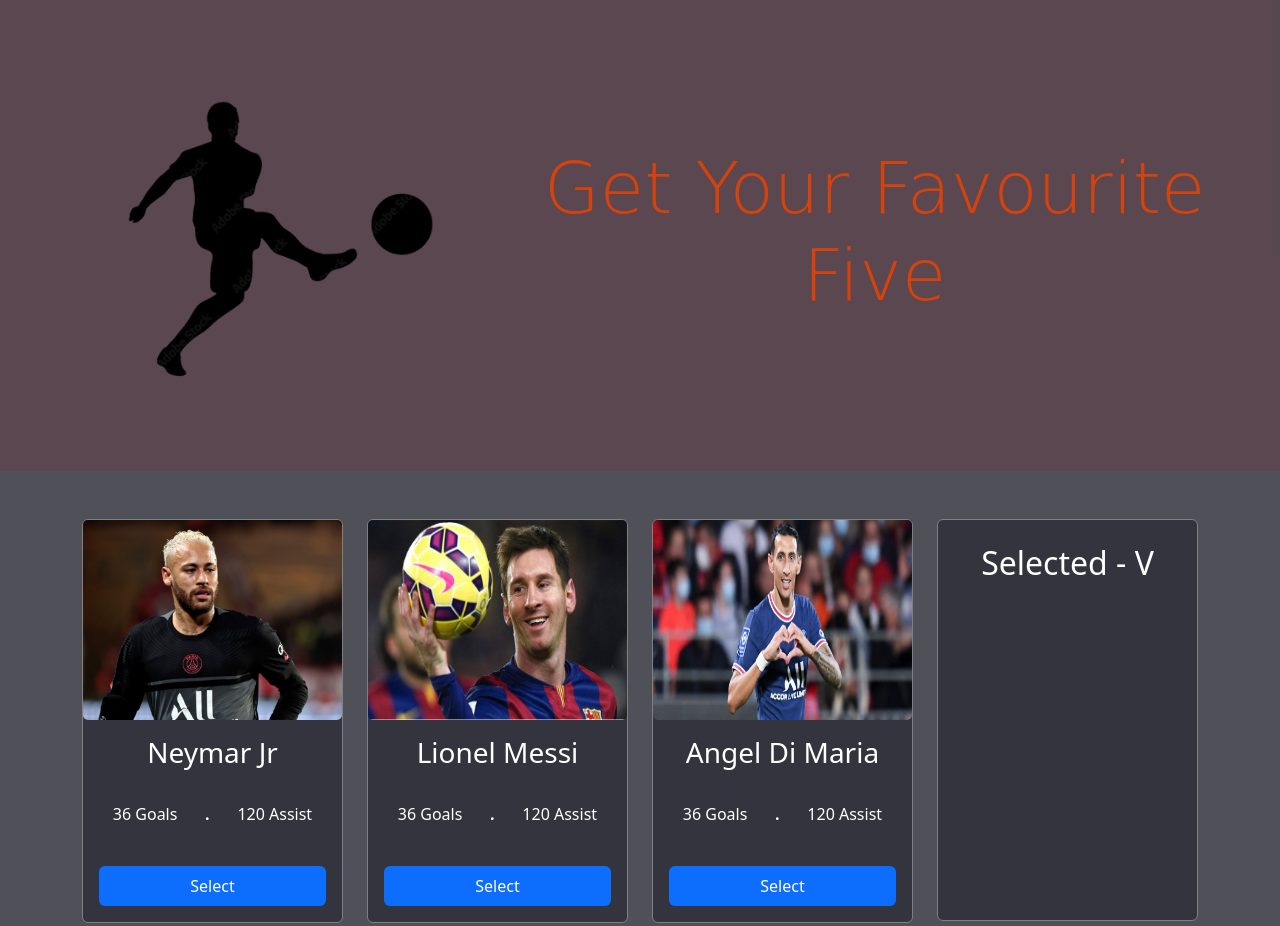
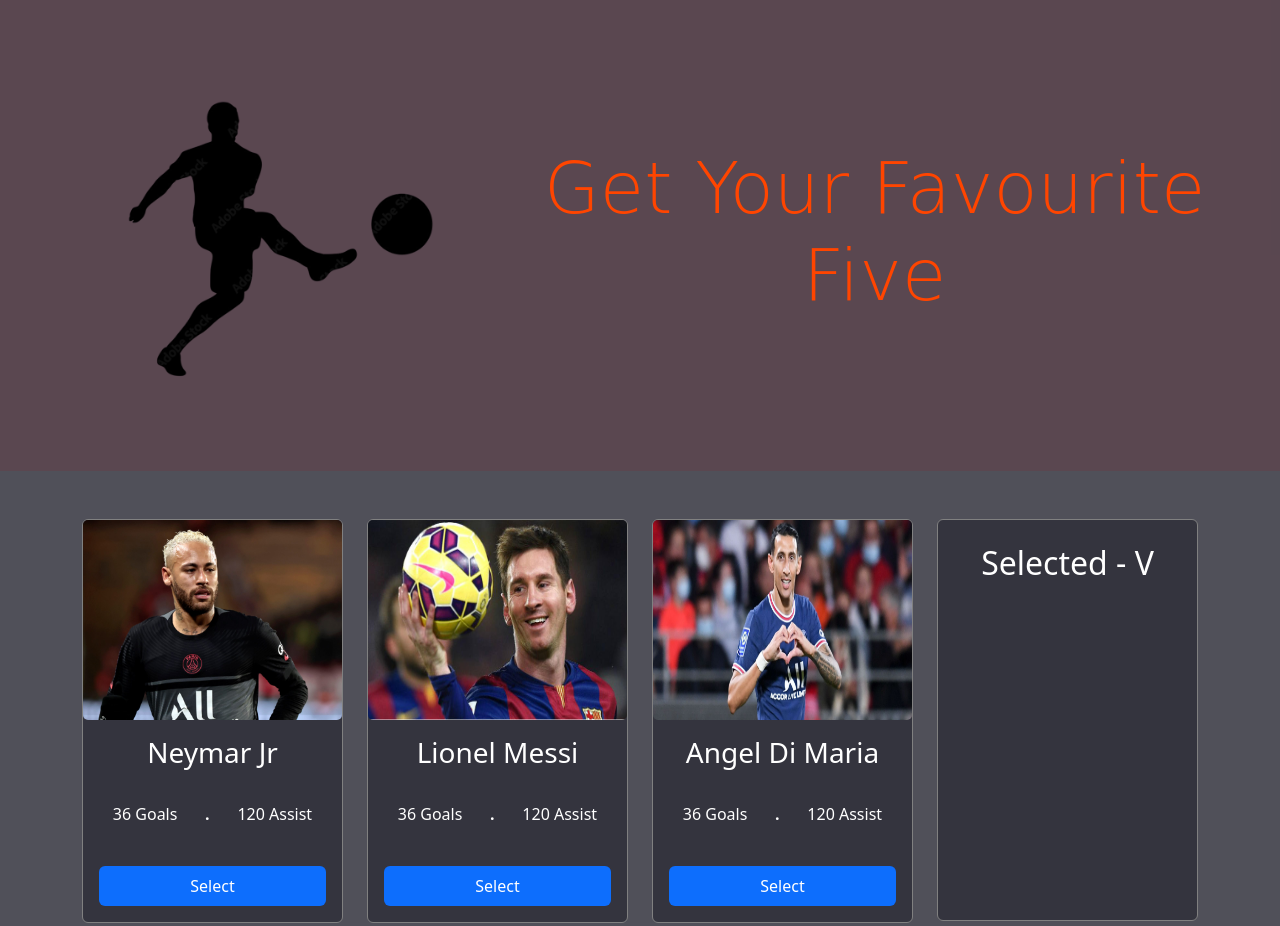
Before and after one commit to abusayed0/select-best-five, a plain HTML site: page index.html in a window 1280 px wide. Shown: the top 926 px of the page. Drawn offline with nearby package versions, Linux system fonts and the light colour scheme.

Commit message:
test commit

```diff
--- a/style.css
+++ b/style.css
@@ -2,7 +2,7 @@
     background-color:#8420292e;
 }
 #header h1{
-    color:rgb(214, 66, 12);
+    color:orangered;
     font-family: cursive;
 }
 #bg-color,.player,.selected,.calculation{
```
